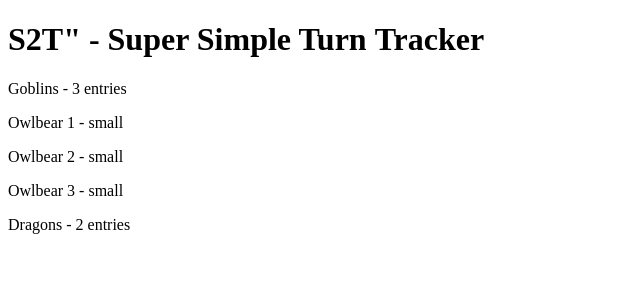
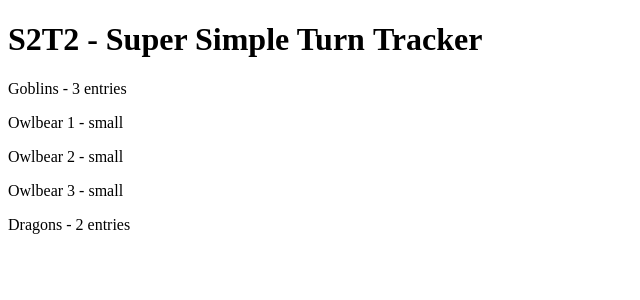
Before and after one commit to MrJohz/lazy-encounter, a React app: page / in a window 1280 px wide. Shown: the top 300 px of the page, without its empty margins (0-640 px from the left). Built offline with nearby package versions, Linux system fonts and the light colour scheme; what bind-decorator would draw is missing.

Commit message:
Fix spelling

```diff
--- a/src/js/components/App.tsx
+++ b/src/js/components/App.tsx
@@ -8,7 +8,7 @@ import styles from './App.css';
 export function App() {
     return <div className={styles.app}>
         <header className={styles.header}>
-            <h1>S2T" - Super Simple Turn&nbsp;Tracker</h1>
+            <h1>S2T2 - Super Simple Turn&nbsp;Tracker</h1>
         </header>
         <Encounter/>
     </div>
```
